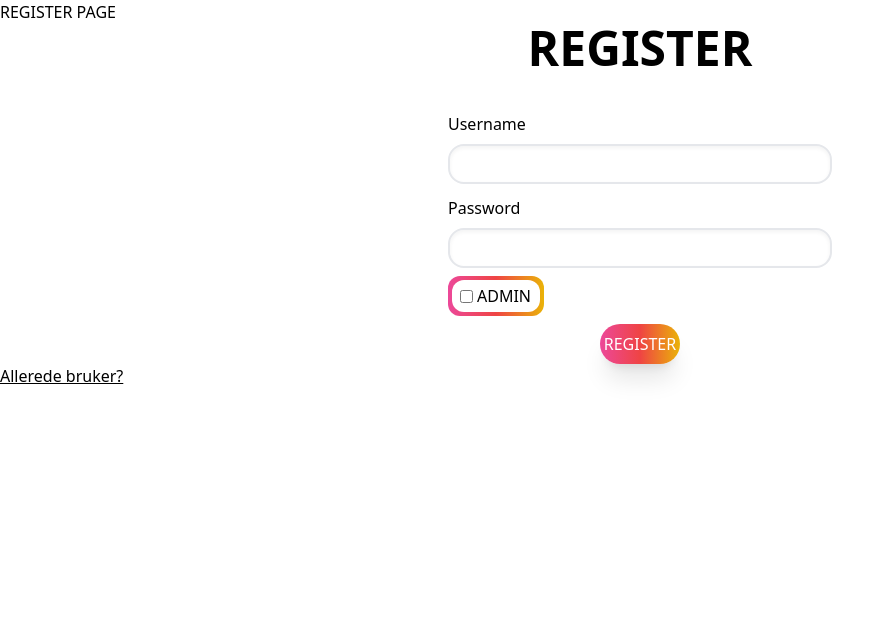
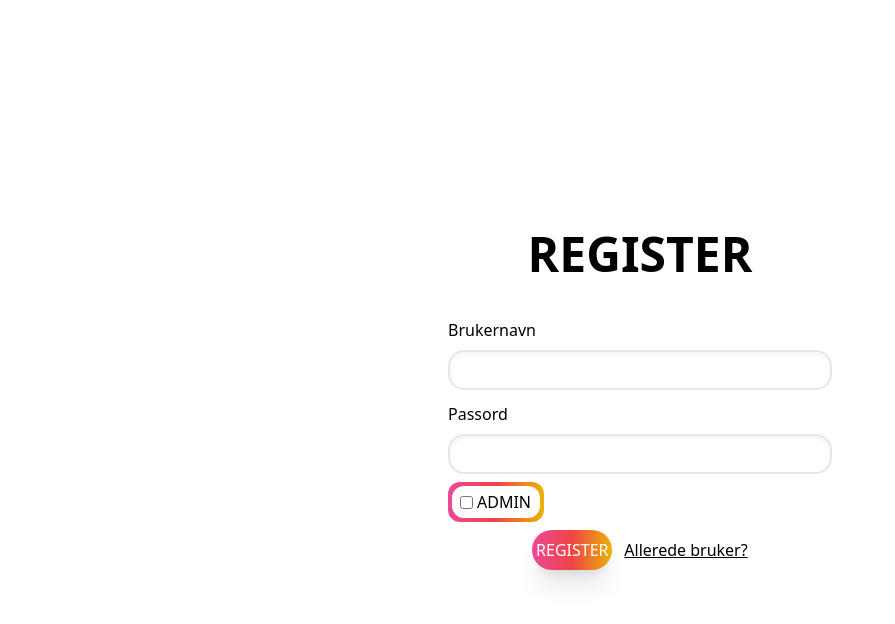
Before and after one commit to Mosazghi/IoT-project, a React (Vite) app in the folder client/: page /register in a window 1280 px wide. Shown: the top 624 px of the page, without its empty margins (0-895 px from the left). Built offline with nearby package versions, Linux system fonts and the light colour scheme.

Commit message:
refactor

```diff
--- a/client/src/components/Header.jsx
+++ b/client/src/components/DashboardHeader.jsx
@@ -1,6 +1,6 @@
 import { useNavigate } from "react-router-dom";
 import cookies from "../utils/cookies";
-const Header = ({ user }) => {
+const DashboardHeader = ({ user }) => {
     const navigate = useNavigate();
 
     // Funksjon for å logge ut brukeren
@@ -22,4 +22,4 @@ const Header = ({ user }) => {
     );
 };
 
-export default Header;
+export default DashboardHeader;
--- a/client/src/components/Form.jsx
+++ b/client/src/components/Form.jsx
@@ -1,6 +1,6 @@
 import axios from "axios";
 import { useState } from "react";
-import { useNavigate } from "react-router-dom";
+import { Link, useNavigate } from "react-router-dom";
 import cookies from "../utils/cookies";
 import RegisterCheckmark from "./RegisterCheckmark";
 
@@ -12,7 +12,7 @@ const Form = ({ path }) => {
     const [error, setError] = useState("");
 
     const checkMark = path === "register" ? true : false;
-    const navigatePath = path === "register" ? "/" : "dashboard";
+    const navigatePath = path === "register" ? "/" : "/dashboard";
 
     // Håndterer submit av formen
     const handleSubmit = (e) => {
@@ -53,32 +53,38 @@ const Form = ({ path }) => {
                             <p className="font-bold text-5xl"> {checkMark ? "REGISTER" : "LOGIN"}</p>
                         </div>
                         <div>
-                            <p className="text-black mt-10">Username</p>
+                            <p className="text-black mt-10">Brukernavn</p>
                         </div>
                         <input
                             className="border-2 w-96 h-10 rounded-2xl shadow-inner pl-2 mt-2"
                             value={username}
                             name="username"
+                            type="text"
                             onChange={(e) => setUsername(e.target.value)}
                         ></input>
 
                         <div>
-                            <p className="text-black mt-3">Password</p>
+                            <p className="text-black mt-3">Passord</p>
                         </div>
 
                         <input
                             className="border-2 w-96 h-10 rounded-2xl shadow-inner  pl-2 mt-2"
                             value={password}
                             name="password"
+                            type="password"
                             onChange={(e) => setPassword(e.target.value)}
                         ></input>
                     </div>
                     {checkMark && <RegisterCheckmark isAdmin={admin} setAdmin={setAdmin} />}
-                    <div className="mt-2 flex justify-center">
+                    <div className="mt-2 flex items-center gap-3 justify-center">
                         <button className="bg-gradient-to-r from-pink-500 via-red-500 to-yellow-500 text-white w-20 h-10 rounded-3xl  shadow-xl">
                             {checkMark ? "REGISTER" : "LOGIN"}
                         </button>
+                        <Link to={path === "login" ? "/register" : "/"} className="underline">
+                            {path === "login" ? "Ny bruker?" : "Allerede bruker?"}
+                        </Link>
                     </div>
+
                     {error && <p className="text-red-500 text-center mt-2">{error}</p>}
                 </div>
             </div>
--- a/client/src/pages/DashboardPage.jsx
+++ b/client/src/pages/DashboardPage.jsx
@@ -1,5 +1,5 @@
 import jwt from "jwt-decode";
-import Header from "../components/Header";
+import DashboardHeader from "../components/DashboardHeader";
 import QRData from "../components/QRData";
 import SensorData from "../components/SensorData";
 import cookies from "../utils/cookies";
@@ -12,7 +12,7 @@ function DashboardPage() {
 
     return (
         <>
-            <Header user={user} />
+            <DashboardHeader user={user} />
             <h3 className="text-center text-2xl font-bold mb-5">
                 {isAdmin ? "Oversiktlig data" : "Her kan du scanne QR-koden"}
             </h3>
--- a/client/src/pages/LoginPage.jsx
+++ b/client/src/pages/LoginPage.jsx
@@ -1,14 +1,9 @@
-import { Link } from "react-router-dom";
 import Form from "../components/Form";
 
 const LoginPage = () => {
     return (
-        <div>
-            <h1>LOGIN PAGE</h1>
+        <div className="flex justify-center items-center h-screen">
             <Form path="login" />
-            <Link to="/register" className="underline">
-                Ny bruker?
-            </Link>
         </div>
     );
 };
--- a/client/src/pages/RegisterPage.jsx
+++ b/client/src/pages/RegisterPage.jsx
@@ -1,14 +1,9 @@
-import { Link } from "react-router-dom";
 import Form from "../components/Form";
 
 const RegisterPage = () => {
     return (
-        <div>
-            <h1>REGISTER PAGE</h1>
+        <div className="flex justify-center items-center h-screen">
             <Form path="register" />
-            <Link to="/" className="underline">
-                Allerede bruker?
-            </Link>
         </div>
     );
 };
```
Also changed, not shown: 1 other file (tests, documents, lock files or other folders).
